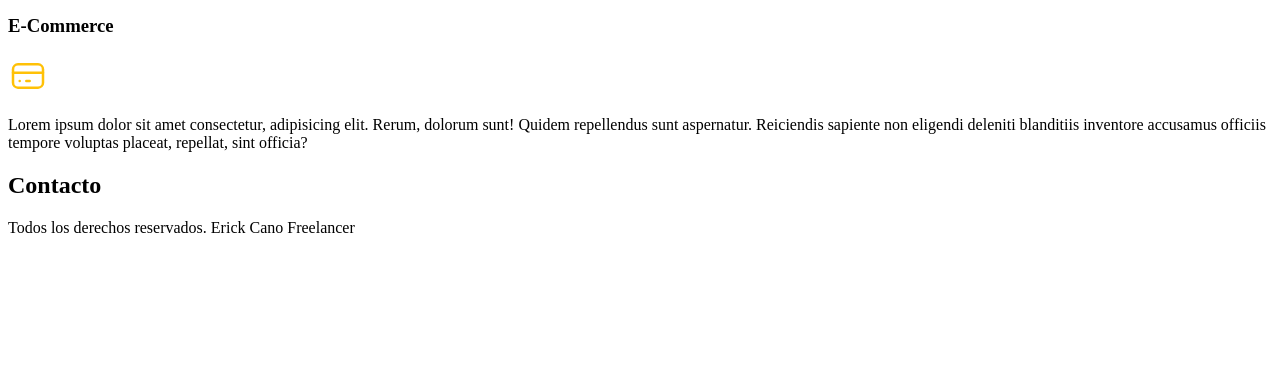
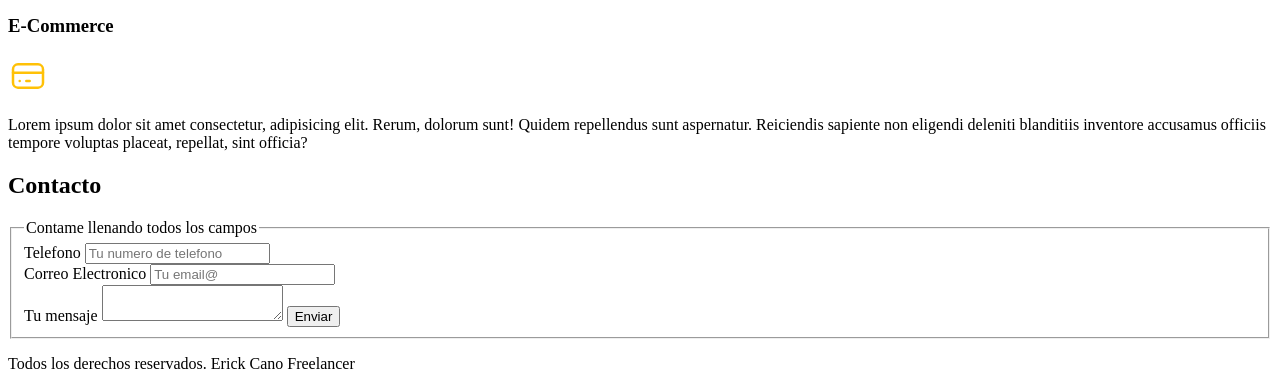
Before and after one commit to Eriick-N7/Primer-Trabajo, a plain HTML site: page index.html in a window 1280 px wide. Shown: the part 687-1076 px from the top of the page. Before the commit the page ends 940 px from the top, so only its background shows below. Drawn offline with Linux system fonts and the light colour scheme.

Commit message:
Agregue Formulario a la Pagina

```diff
--- a/index.html
+++ b/index.html
@@ -30,6 +30,7 @@
 
     <main>
       <h2>Mis Servicios</h2>
+
       <section>
         <h3>Diseño Web</h3>
         <svg xmlns="http://www.w3.org/2000/svg" class="icon icon-tabler icon-tabler-palette" width="40" height="40" viewBox="0 0 24 24" stroke-width="1.5" stroke="#ffc107" fill="none" stroke-linecap="round" stroke-linejoin="round">
@@ -46,6 +47,7 @@
           non totam.
         </p>
       </section>
+
       <section>
         <h3>Aplicaciones Mobiles</h3>
         <svg xmlns="http://www.w3.org/2000/svg" class="icon icon-tabler icon-tabler-brand-android" width="40" height="40" viewBox="0 0 24 24" stroke-width="1.5" stroke="#ffc107" fill="none" stroke-linecap="round" stroke-linejoin="round">
@@ -65,6 +67,7 @@
           neque repellat. Magni, architecto?
         </p>
       </section>
+
       <section>
         <h3>E-Commerce</h3>
         <svg xmlns="http://www.w3.org/2000/svg" class="icon icon-tabler icon-tabler-credit-card" width="40" height="40" viewBox="0 0 24 24" stroke-width="1.5" stroke="#ffc107" fill="none" stroke-linecap="round" stroke-linejoin="round">
@@ -81,7 +84,28 @@
           voluptas placeat, repellat, sint officia?
         </p>
       </section>
+
       <h2>Contacto</h2>
+      <form action="">
+        <fieldset>
+            <legend>Contame llenando todos los campos</legend>
+            <div>
+                <label for="">Telefono</label>
+                <input type="tel" placeholder="Tu numero de telefono">
+            </div>
+            <div>
+                <label for="">Correo Electronico</label>
+                <input type="email" placeholder="Tu email@">
+            </div>
+            <div>
+                <label for="">Tu mensaje</label>
+                <textarea></textarea>
+                <input type="submit" value="Enviar">
+            </div>
+            <div></div>
+
+        </fieldset>
+      </form>
     </main>
 
     <footer>
```
